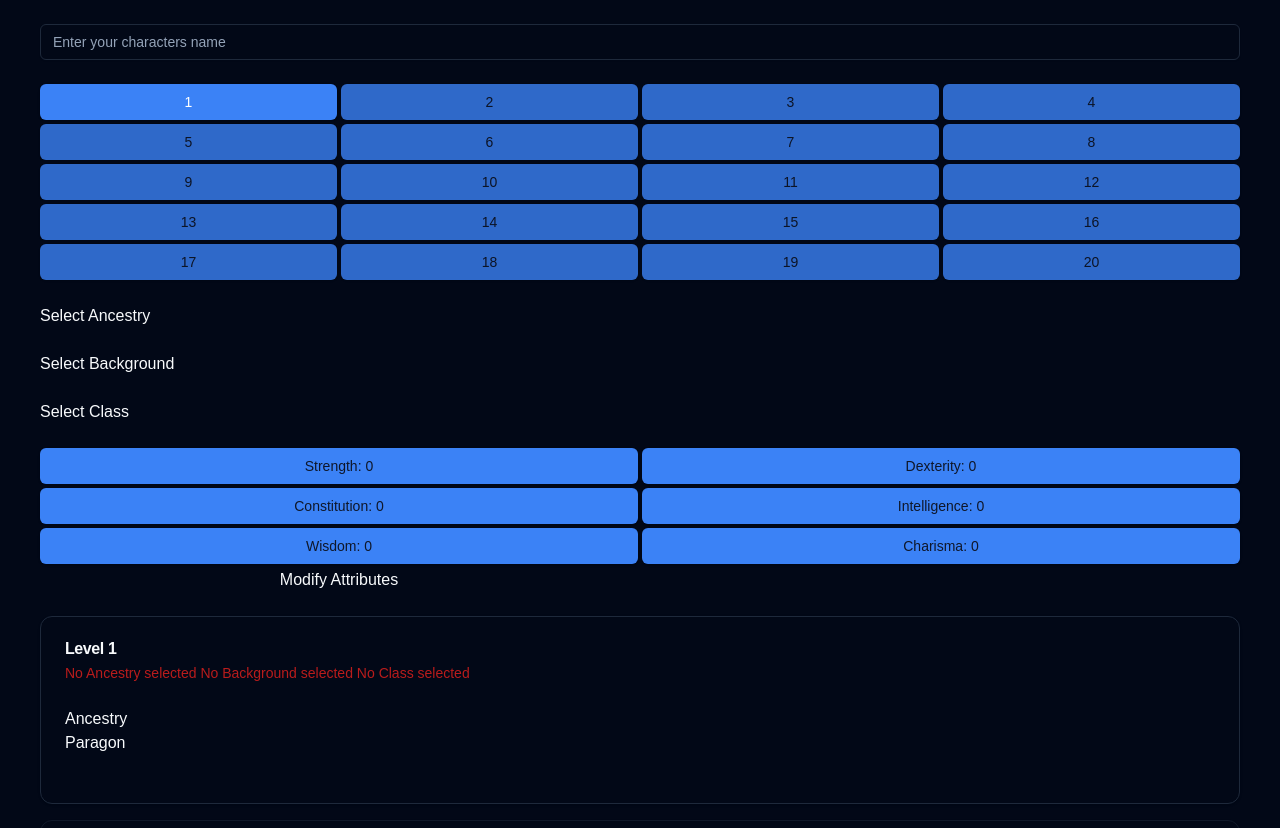
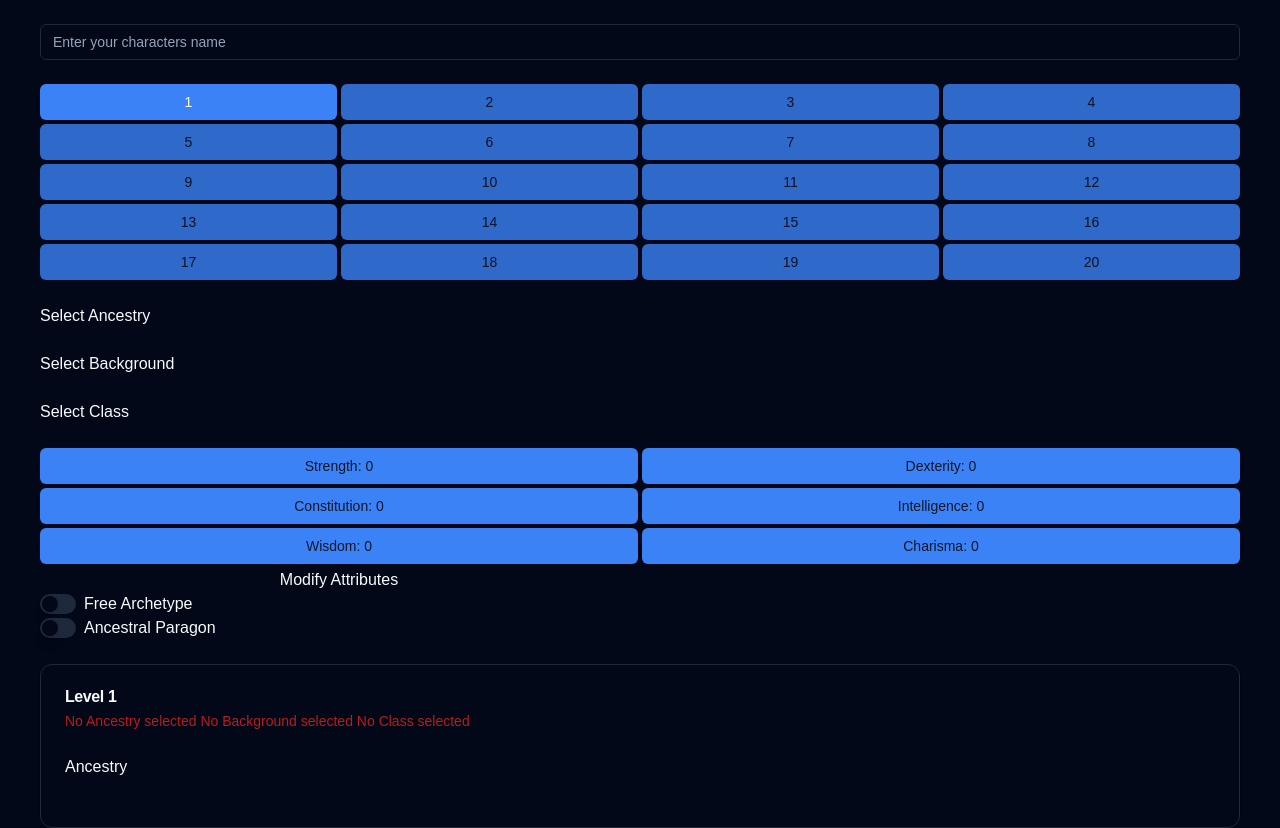
Before and after one commit to Jason-1/pathfinder-character-builder, a Next.js app: page / in a window 1280 px wide. Shown: the top 828 px of the page. Built offline with nearby package versions, Linux system fonts and the light colour scheme.

Commit message:
Free Archetype and Ancestral Paragon variant rule functionality

```diff
--- a/app/page.tsx
+++ b/app/page.tsx
@@ -7,6 +7,7 @@ import ClassSelector from "@/components/ClassSelector";
 import LevelFeatures from "@/components/LevelFeatures";
 import LevelSelector from "@/components/LevelSelector";
 import Name from "@/components/Name";
+import VariantRules from "@/components/VariantRules";
 import { InitialAttributeBoosts } from "@/data";
 import { AttributeBoost } from "@/types";
 import { useState } from "react";
@@ -21,6 +22,8 @@ export default function Home() {
   const [attributeBoostCategories, setAttributeBoostCategories] = useState<
     AttributeBoost[]
   >(InitialAttributeBoosts);
+  const [freeArchetype, setFreeArchetype] = useState<boolean>(false);
+  const [ancestralParagon, setAncestralParagon] = useState<boolean>(false);
 
   return (
     <main className="relative flex justify-center items-center flex-col overflow-hidden mx-auto sm:px-10 px-5">
@@ -50,11 +53,19 @@ export default function Home() {
           attributeBoostCategories={attributeBoostCategories}
           setAttributeBoostCategories={setAttributeBoostCategories}
         />
+        <VariantRules
+          freeArchetype={freeArchetype}
+          setFreeArchetype={setFreeArchetype}
+          ancestralParagon={ancestralParagon}
+          setAncestralParagon={setAncestralParagon}
+        />
         <LevelFeatures
           selectedLevel={selectedLevel}
           selectedAncestry={selectedAncestry}
           selectedBackground={selectedBackground}
           selectedClass={selectedClass}
+          freeArchetype={freeArchetype}
+          ancestralParagon={ancestralParagon}
         />
       </div>
     </main>
--- a/components/LevelFeatures.tsx
+++ b/components/LevelFeatures.tsx
@@ -33,6 +33,8 @@ interface LevelFeaturesProps {
   selectedAncestry: string;
   selectedBackground: string;
   selectedClass: string;
+  freeArchetype: boolean;
+  ancestralParagon: boolean;
 }
 
 const levels = Array.from({ length: 20 }, (_, i) => i + 1);
@@ -42,10 +44,23 @@ const LevelFeatures: React.FC<LevelFeaturesProps> = ({
   selectedAncestry,
   selectedBackground,
   selectedClass,
+  freeArchetype,
+  ancestralParagon,
 }) => {
   const selectedClassData = Classes.find(
     (classItem) => classItem.name === selectedClass
   );
+
+  function displayFeatType(featType: string) {
+    switch (featType) {
+      case "Martial":
+        return "Class";
+      case "Paragon":
+        return "Ancestry";
+      default:
+        return featType;
+    }
+  }
 
   return (
     <div className="mt-6">
@@ -78,13 +93,16 @@ const LevelFeatures: React.FC<LevelFeaturesProps> = ({
               </CardDescription>
             )}
           </CardHeader>
+
           <CardContent>
             {Feats.find((feat) => feat.level === level)?.feats?.map((feat) =>
-              feat.type !== "Martial" ? (
-                <div key={feat.type}>{feat.type}</div>
-              ) : selectedClassData?.type === "Martial" ? (
-                <div key={feat.type}>Class</div>
-              ) : null
+              feat.type === "Martial" &&
+              selectedClassData?.type !== "Martial" ? null : (feat.type ===
+                  "Archetype" &&
+                  !freeArchetype) ||
+                (feat.type === "Paragon" && !ancestralParagon) ? null : (
+                <div key={feat.type}>{displayFeatType(feat.type)}</div>
+              )
             )}
           </CardContent>
           <CardFooter>
--- /dev/null
+++ b/components/VariantRules.tsx
@@ -0,0 +1,40 @@
+import React from "react";
+import { Switch } from "@/components/ui/switch";
+import { Label } from "@radix-ui/react-dropdown-menu";
+
+interface VariantRulesProps {
+  freeArchetype: boolean;
+  setFreeArchetype: React.Dispatch<React.SetStateAction<boolean>>;
+  ancestralParagon: boolean;
+  setAncestralParagon: React.Dispatch<React.SetStateAction<boolean>>;
+}
+
+const VariantRules: React.FC<VariantRulesProps> = ({
+  freeArchetype,
+  setFreeArchetype,
+  ancestralParagon,
+  setAncestralParagon,
+}) => {
+  return (
+    <div>
+      <div className="flex items-center space-x-2">
+        <Switch
+          id="free-archetype"
+          checked={freeArchetype}
+          onCheckedChange={() => setFreeArchetype((prev) => !prev)}
+        />
+        <Label>Free Archetype</Label>
+      </div>
+      <div className="flex items-center space-x-2">
+        <Switch
+          id="ancestral-paragon"
+          checked={ancestralParagon}
+          onCheckedChange={() => setAncestralParagon((prev) => !prev)}
+        />
+        <Label>Ancestral Paragon</Label>
+      </div>
+    </div>
+  );
+};
+
+export default VariantRules;
--- /dev/null
+++ b/components/ui/switch.tsx
@@ -0,0 +1,29 @@
+"use client"
+
+import * as React from "react"
+import * as SwitchPrimitives from "@radix-ui/react-switch"
+
+import { cn } from "@/lib/utils"
+
+const Switch = React.forwardRef<
+  React.ElementRef<typeof SwitchPrimitives.Root>,
+  React.ComponentPropsWithoutRef<typeof SwitchPrimitives.Root>
+>(({ className, ...props }, ref) => (
+  <SwitchPrimitives.Root
+    className={cn(
+      "peer inline-flex h-5 w-9 shrink-0 cursor-pointer items-center rounded-full border-2 border-transparent shadow-sm transition-colors focus-visible:outline-none focus-visible:ring-2 focus-visible:ring-ring focus-visible:ring-offset-2 focus-visible:ring-offset-background disabled:cursor-not-allowed disabled:opacity-50 data-[state=checked]:bg-primary data-[state=unchecked]:bg-input",
+      className
+    )}
+    {...props}
+    ref={ref}
+  >
+    <SwitchPrimitives.Thumb
+      className={cn(
+        "pointer-events-none block h-4 w-4 rounded-full bg-background shadow-lg ring-0 transition-transform data-[state=checked]:translate-x-4 data-[state=unchecked]:translate-x-0"
+      )}
+    />
+  </SwitchPrimitives.Root>
+))
+Switch.displayName = SwitchPrimitives.Root.displayName
+
+export { Switch }
--- a/package.json
+++ b/package.json
@@ -13,6 +13,7 @@
     "@radix-ui/react-dropdown-menu": "^2.1.6",
     "@radix-ui/react-popover": "^1.1.6",
     "@radix-ui/react-slot": "^1.1.2",
+    "@radix-ui/react-switch": "^1.1.3",
     "class-variance-authority": "^0.7.1",
     "clsx": "^2.1.1",
     "cmdk": "^1.0.0",
```
Also changed, not shown: 1 other file (tests, documents, lock files or other folders).
